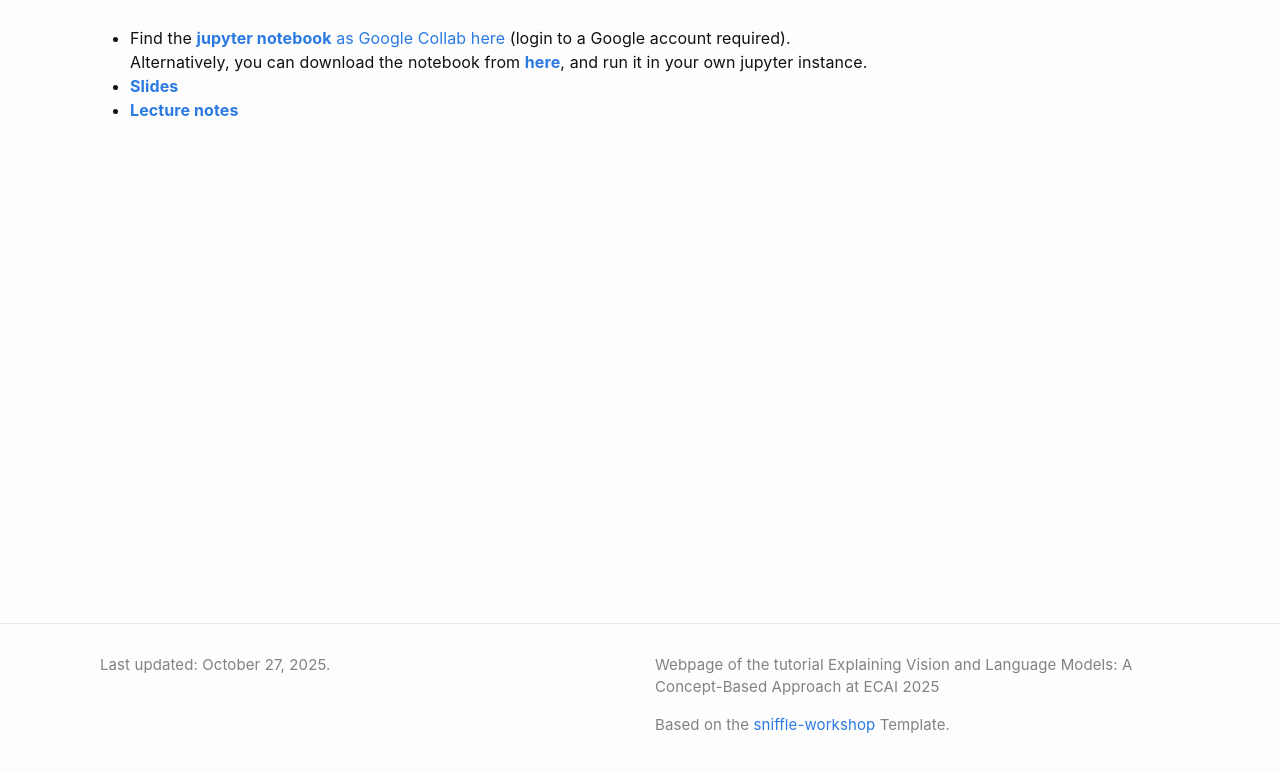
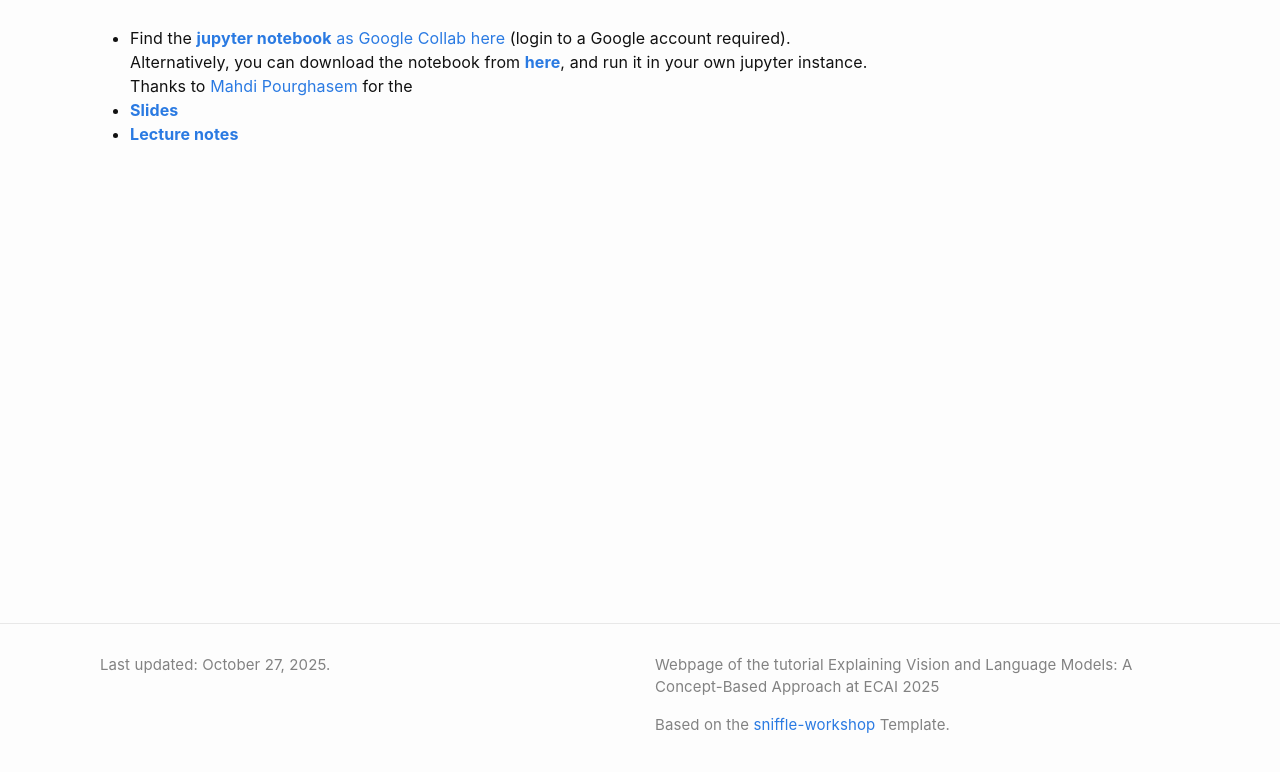
Before and after one commit to gesina/c-xai-tutorial, a Jekyll site: the page built from material.md, in a window 1280 px wide, cut to the strip 104-876 px from the top of the page. Built offline with Jekyll 4.4.1, drawn with Linux system fonts in a browser that asks for light colours.

```diff
--- a/material.md
+++ b/material.md
@@ -6,5 +6,6 @@
 
 - Find the [**jupyter notebook** as Google Collab here](https://colab.research.google.com/drive/1boTHksrPBnFTUb_Ja29apwou22BVrNoR?usp=sharing) (login to a Google account required).
   Alternatively, you can download the notebook from [**here**](https://github.com/gesina/c-xai-tutorial/blob/main/download/C-XAI_Tutorial.ipynb), and run it in your own jupyter instance.
+  Thanks to [Mahdi Pourghasem](https://www.linkedin.com/in/mahdi-pourghasem) for the
 - [**Slides**](https://github.com/gesina/c-xai-tutorial/blob/main/download/slides.pdf)
 - [**Lecture notes**](https://github.com/gesina/c-xai-tutorial/blob/main/download/lecture_notes.pdf)
```
Also changed, not shown: 1 other file.
